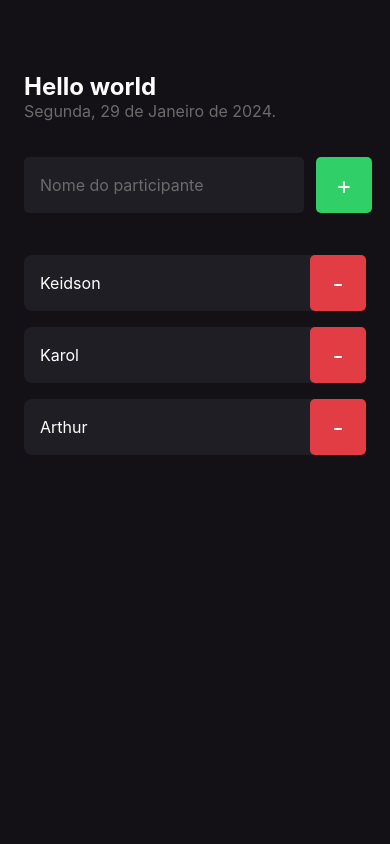
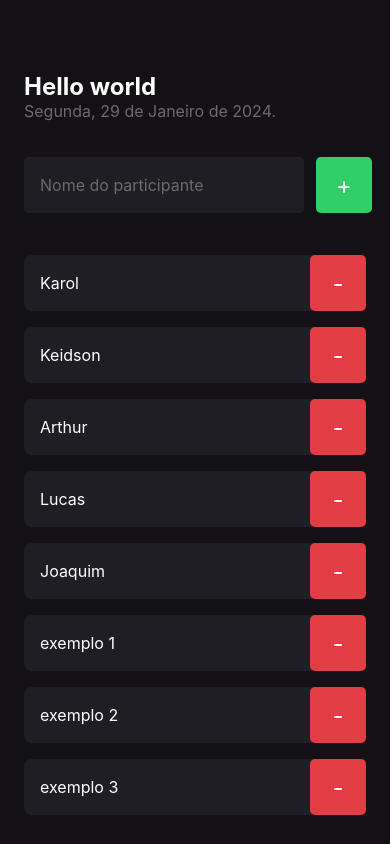
Before and after one commit to keidsondesigner/react-native-imhere, a React Native app: screen / in a window 390 px wide. Built offline with nearby package versions, Linux system fonts and the light colour scheme.

Commit message:
feat: :sparkles: iterando sobre Lista de Participantes e Implementando Rolagem de Tela ScrollView

```diff
--- a/src/screens/Home/index.tsx
+++ b/src/screens/Home/index.tsx
@@ -1,9 +1,10 @@
-import { Text, TextInput, TouchableOpacity, View } from 'react-native';
+import { ScrollView, Text, TextInput, TouchableOpacity, View } from 'react-native';
 
 import { styles } from './styles';
 import { Participant } from '../../components/Participant';
 
 export function Home() {
+  const participants = ['Karol', 'Keidson', 'Arthur', 'Lucas', 'Joaquim', 'exemplo 1', 'exemplo 2', 'exemplo 3', 'exemplo 4', 'exemplo 5'];
 
   function handleParticipantAdd() {
     console.log('Adicionar');
@@ -36,18 +37,23 @@ export function Home() {
           </Text>
         </TouchableOpacity>
       </View>
+      {/*
         <Participant
           name="Keidson"
           onRemove={() => handleParticipantRemove('Keidson')} // função com parametro;
         />
+      */}
+      <ScrollView showsVerticalScrollIndicator={false}>
+        {
+          participants.map(participant => (
             <Participant
-        name="Karol"
-        onRemove={() => handleParticipantRemove('Karol')} // função com parametro;
+              key={participant}
+              name={participant}
+              onRemove={() => handleParticipantRemove(participant)} // função com parametro;
             />
-      <Participant
-        name="Arthur"
-        onRemove={() => handleParticipantRemove('Arthur')} // função com parametro;
-      />
+          ))
+        }
+      </ScrollView>
     </View>
   );
 }
```
Lines whose indentation alone changed are shown as unchanged.
